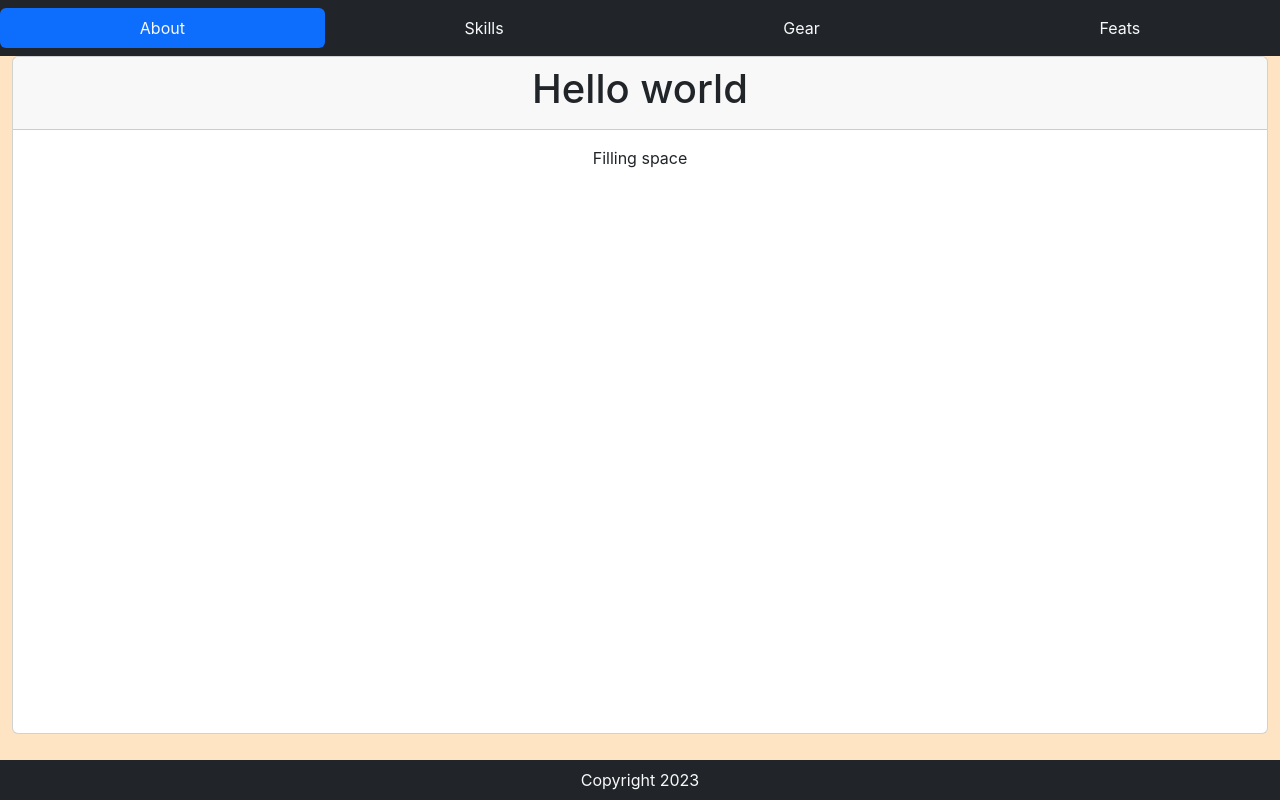
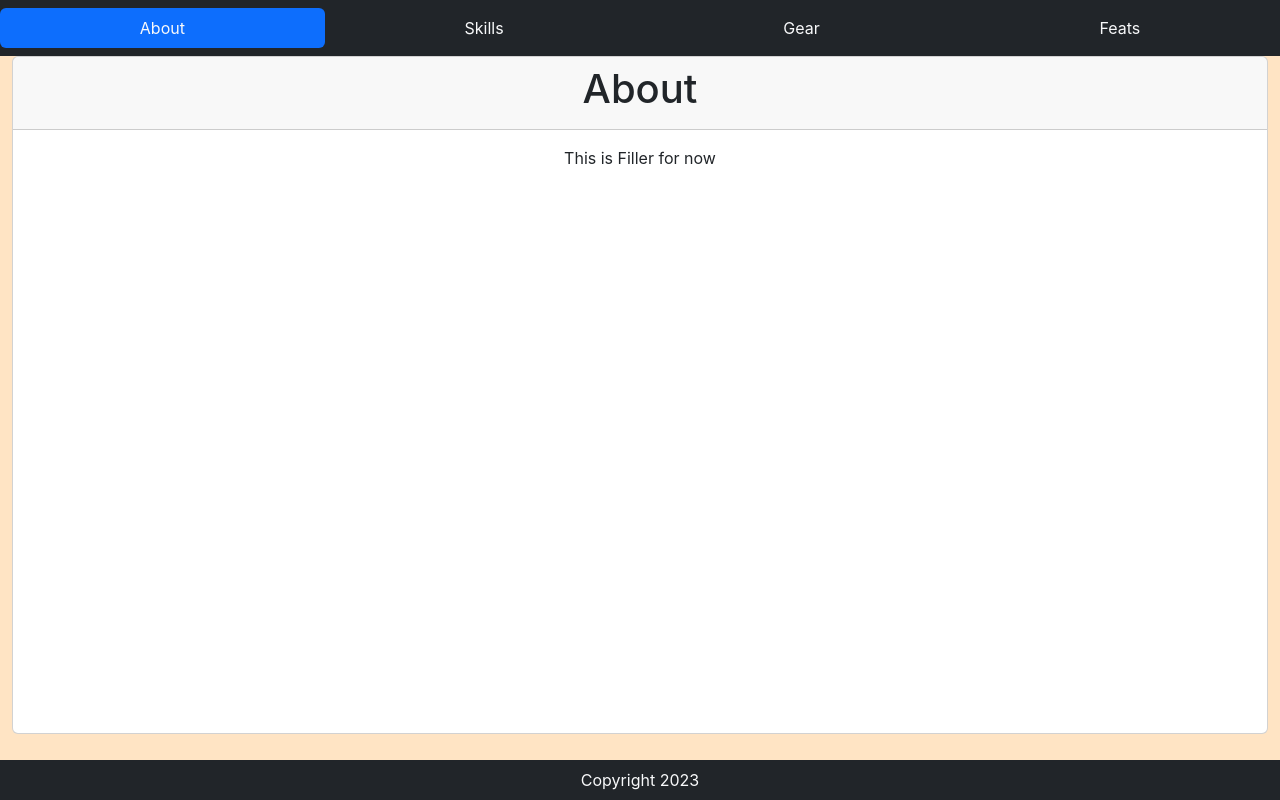
Before and after one commit to greg93john/perfect-draw-card-creator, a React (Create React App) app: page / in a window 1280 px wide. Built offline with nearby package versions, Linux system fonts and the light colour scheme; the HTML template or start-up script is replaced by a standard one.

Commit message:
Adds state control to the project

```diff
--- a/src/App.js
+++ b/src/App.js
@@ -1,13 +1,20 @@
+import { useState } from 'react';
 import './App.css';
 import MainView from "./components/MainView";
 import Footer from "./components/Footer";
 import NavBar from "./components/NavBar";
 
 function App() {
+  const [tabName, setTabName] = useState("About");
+
+  function ChangeViewTo(varName) {
+    setTabName(varName);
+  }
+
   return (
     <div className="page-container container-fluid px-0">
-      <NavBar />
-      <MainView />
+      <NavBar buttonFunction={ChangeViewTo}/>
+      <MainView tabName={tabName} />
       <Footer />
     </div>
   );
--- a/src/components/MainView.jsx
+++ b/src/components/MainView.jsx
@@ -1,32 +1,29 @@
 import React from "react";
 
-function MainView() {
+function MainView(props) {
+
   return (
     <div className="content-wrap container-fluid d-flex px-0">
-
       <div className="row flex-grow-1 mx-0">
-
         <div className="col d-flex">
 
+
           <div className="card flex-grow-1 text-center">
-
             <div className="card-header">
-              <h1>Hello world</h1>
+              <h1>{props.tabName}</h1>
             </div>
             <div className="card-body">
 
               <div>
-                <p>Filling space</p>
+                <p>{"This is Filler for now"}</p>
               </div>
 
             </div>
-
           </div>
 
+
         </div>
-
       </div>
-
     </div>
   );
 }
--- a/src/components/NavBar.jsx
+++ b/src/components/NavBar.jsx
@@ -1,20 +1,29 @@
 import React from "react";
+import MainView from './MainView';
 
-function NavBar() {
+function NavBar(props) {
     return (
         <div>
             <ul className="nav navbar-dark nav-pills nav-fill bg-dark justify-content-center py-2" id="pillNav" role="tablist">
                 <li className="nav-item" role="presentation">
-                    <button className="nav-link text-light active" id="home-tab" data-bs-toggle="tab" type="button" role="tab" aria-selected="false" tabIndex="-1">About</button>
+                    <button className="nav-link text-light active" onClick={() => props.buttonFunction("About")} id="home-tab" data-bs-toggle="tab" type="button" role="tab" aria-selected="false" tabIndex="-1">
+                        About
+                    </button>
                 </li>
                 <li className="nav-item" role="presentation">
-                    <button className="nav-link text-light" id="home-tab" data-bs-toggle="tab" type="button" role="tab" aria-selected="false" tabIndex="-1">Skills</button>
+                    <button className="nav-link text-light" onClick={() => props.buttonFunction("Skills")} id="home-tab" data-bs-toggle="tab" type="button" role="tab" aria-selected="false" tabIndex="-1">
+                        Skills
+                    </button>
                 </li>
                 <li className="nav-item" role="presentation">
-                    <button className="nav-link text-light" id="profile-tab" data-bs-toggle="tab" type="button" role="tab" aria-selected="false" tabIndex="-1">Gear</button>
+                    <button className="nav-link text-light" onClick={() => props.buttonFunction("Gear")} id="profile-tab" data-bs-toggle="tab" type="button" role="tab" aria-selected="false" tabIndex="-1">
+                        Gear
+                    </button>
                 </li>
                 <li className="nav-item" role="presentation">
-                    <button className="nav-link text-light" id="contact-tab" data-bs-toggle="tab" type="button" role="tab" aria-selected="true">Feats</button>
+                    <button className="nav-link text-light" onClick={() => props.buttonFunction("Feats")} id="contact-tab" data-bs-toggle="tab" type="button" role="tab" aria-selected="true">
+                        Feats
+                    </button>
                 </li>
             </ul>
         </div>
```
Also changed, not shown: src/components/tab-bodies/About.jsx (added), src/components/tab-bodies/Feats.jsx (added), src/components/tab-bodies/Gear.jsx (added), src/components/tab-bodies/Skills.jsx (added).
